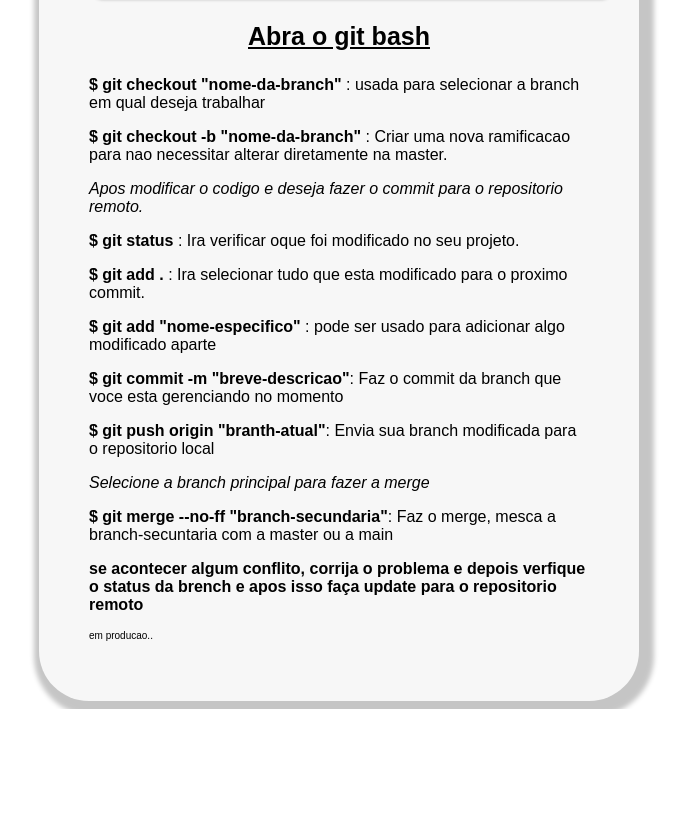
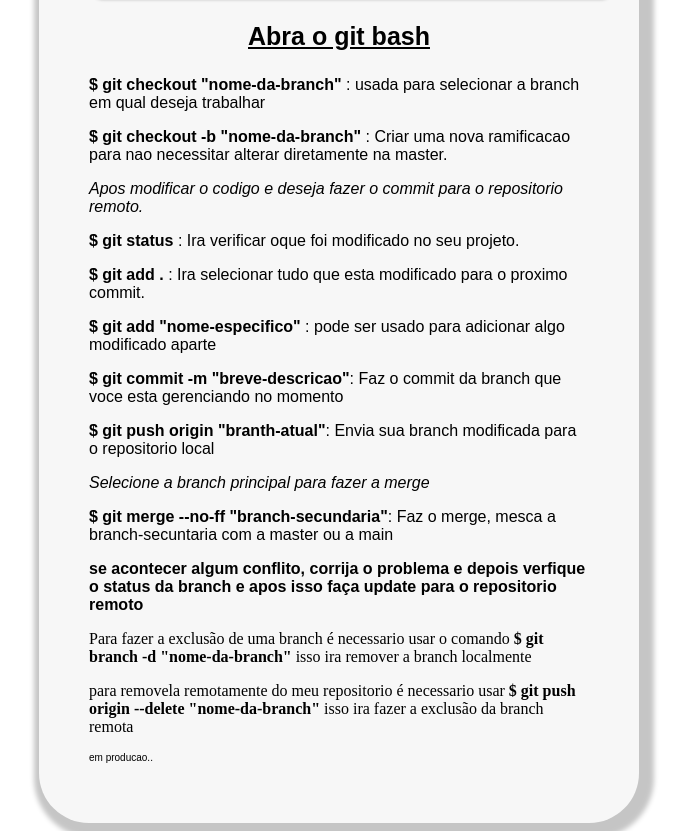
Before and after one commit to GBabler/comandos-git, a plain HTML site: page index.html in a window 1280 px wide. Shown: the part 163-994 px from the top of the page, without its empty margins (301-988 px from the left). Before the commit the page ends 872 px from the top, so only its background shows below. Drawn offline with Linux system fonts and the light colour scheme.

Commit message:
hora de dormir

```diff
--- a/index.html
+++ b/index.html
@@ -33,7 +33,12 @@
             <p><i>Selecione a branch principal para fazer a merge</i></p>
             <p><b>$ git merge --no-ff "branch-secundaria"</b>: Faz o merge, mesca a branch-secuntaria com a master ou a main</p>
 
-            <p><b>se acontecer algum conflito, corrija o problema e depois verfique o status da brench e apos isso faça update para o repositorio remoto</b></p>
+            <p><b>se acontecer algum conflito, corrija o problema e depois verfique o status da branch e apos isso faça update para o repositorio remoto</b></p>
+        </article>
+        <article>
+
+            <p>Para fazer a exclusão de uma branch é necessario usar o comando <b>$ git branch -d "nome-da-branch"</b> isso ira remover a branch localmente</p>
+            <p>para removela remotamente do meu repositorio é necessario usar <b>$ git push origin --delete "nome-da-branch"</b> isso ira fazer a exclusão da branch remota</p>
         </article>
 
         <p class="producao">em producao.. </p>
```
